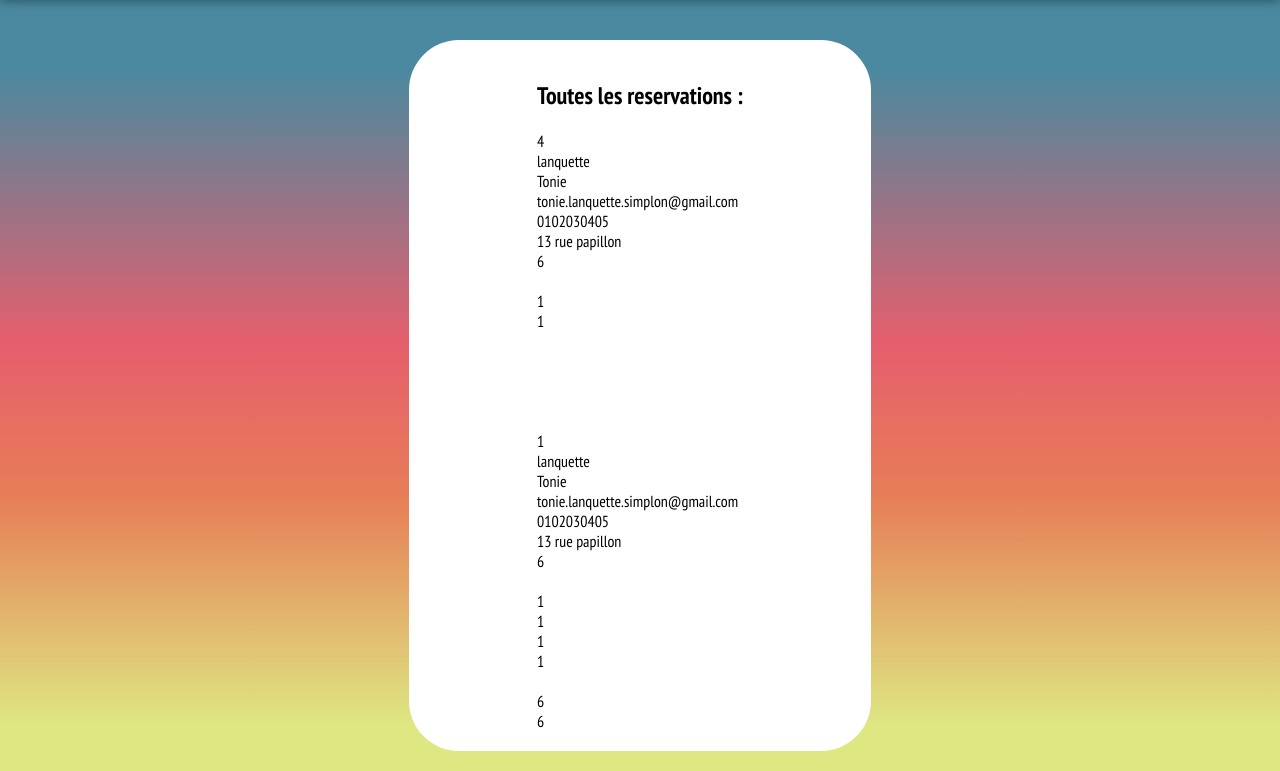
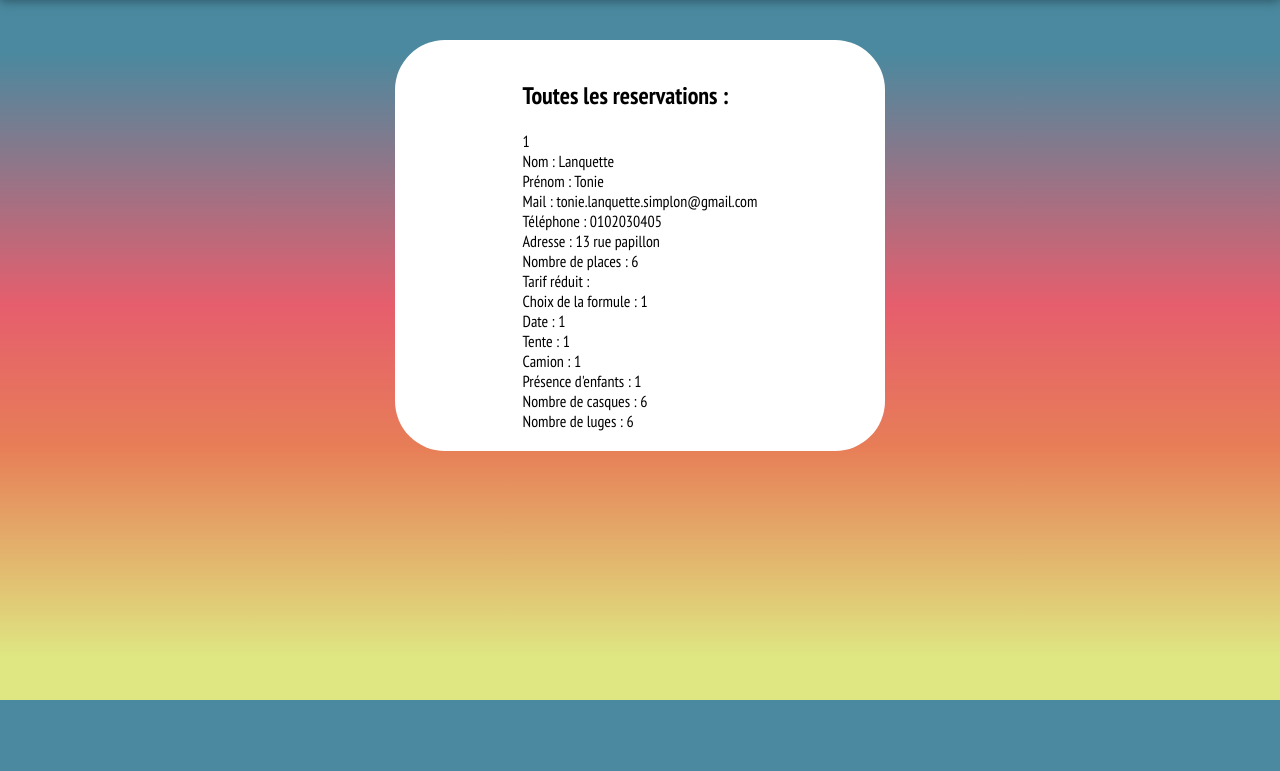
Before and after one commit to RaphaelLWD/Event-Festival-Vercors, a PHP site: page /pageAdmin.php in a window 1280 px wide. Shown: the part 140-911 px from the top of the page. After the commit the page ends 840 px from the top, so only its background shows below. Run offline with PHP 8.4, Linux system fonts and the light colour scheme.

Commit message:
checkbox enfant ok

```diff
--- a/recapTicket.php
+++ b/recapTicket.php
@@ -54,9 +54,6 @@ require 'sources/classes/Reservation.php';
             }
         }
         fclose($handle);
-        // } else {
-        //     echo "<p>incapable de trouver le fichier csv</p>";
-        // }
         ?>
 
         <?php ?>
--- a/sources/classes/Reservation.php
+++ b/sources/classes/Reservation.php
@@ -178,21 +178,21 @@ class Reservation
     public function getObjectToTicket()
     {
         return [
-            "id" => $this->_id,
-            "nom" => $this->_nom,
-            "prenom" => $this->_prenom,
-            "mail" => $this->_mail,
-            "tel" => $this->_tel,
-            "adresse" => $this->_adresse,
-            "nombreReservation" => $this->_nombreReservation,
-            "tarifReduit" => $this->_tarifReduit,
-            "formule" => $this->_formule,
-            "date" => $this->_date,
-            "tente" => $this->_tente,
-            "camion" => $this->_camion,
-            "enfants" => $this->_enfants,
-            "casques" => $this->_casques,
-            "luge" => $this->_luge,
+            "id" =>  $this->_id,
+            "nom" => "Nom : " . $this->_nom,
+            "prenom" => "Prénom : " . $this->_prenom,
+            "mail" => "Mail : " . $this->_mail,
+            "tel" => "Téléphone : " . $this->_tel,
+            "adresse" => "Adresse : " . $this->_adresse,
+            "nombreReservation" => "Nombre de places : " . $this->_nombreReservation,
+            "tarifReduit" => "Tarif réduit : " . $this->_tarifReduit,
+            "formule" => "Choix de la formule : " . $this->_formule,
+            "date" => "Date : " . $this->_date,
+            "tente" => "Tente : " . $this->_tente,
+            "camion" => "Camion : " . $this->_camion,
+            "enfants" => "Présence d'enfants : " . $this->_enfants,
+            "casques" => "Nombre de casques : " . $this->_casques,
+            "luge" => "Nombre de luges : " . $this->_luge,
         ];
     }
     public function creerNouvelleId(): int
--- a/sources/csv/reservation.csv
+++ b/sources/csv/reservation.csv
@@ -1,2 +1 @@
-4,lanquette,Tonie,tonie.lanquette.simplon@gmail.com,0102030405,"13 rue papillon",6,,1,1,,,,,
-1,lanquette,Tonie,tonie.lanquette.simplon@gmail.com,0102030405,"13 rue papillon",6,,1,1,1,1,,6,6
+1,"Nom : Lanquette","Prénom : Tonie","Mail : tonie.lanquette.simplon@gmail.com","Téléphone : 0102030405","Adresse : 13 rue papillon","Nombre de places : 6","Tarif réduit : ","Choix de la formule : 1","Date : 1","Tente : 1","Camion : 1","Présence d'enfants : 1","Nombre de casques : 6","Nombre de luges : 6"
--- a/sources/traitement.php
+++ b/sources/traitement.php
@@ -67,9 +67,11 @@ if (isset($_POST["vanNuit1"]) || isset($_POST["vanNuit2"]) || isset($_POST["vanN
     $camion = "";
 }
 
+if (isset($_POST["enfantsOui"]) && !empty($_POST["enfantsOui"])) {
+    $enfants = $_POST["enfantsOui"];
+}
+
 if (isset($_POST["enfants"]) && !empty($_POST["enfants"])) {
-    $enfants = $_POST["enfants"];
-} else {
     $enfants = "";
 }
 
```
